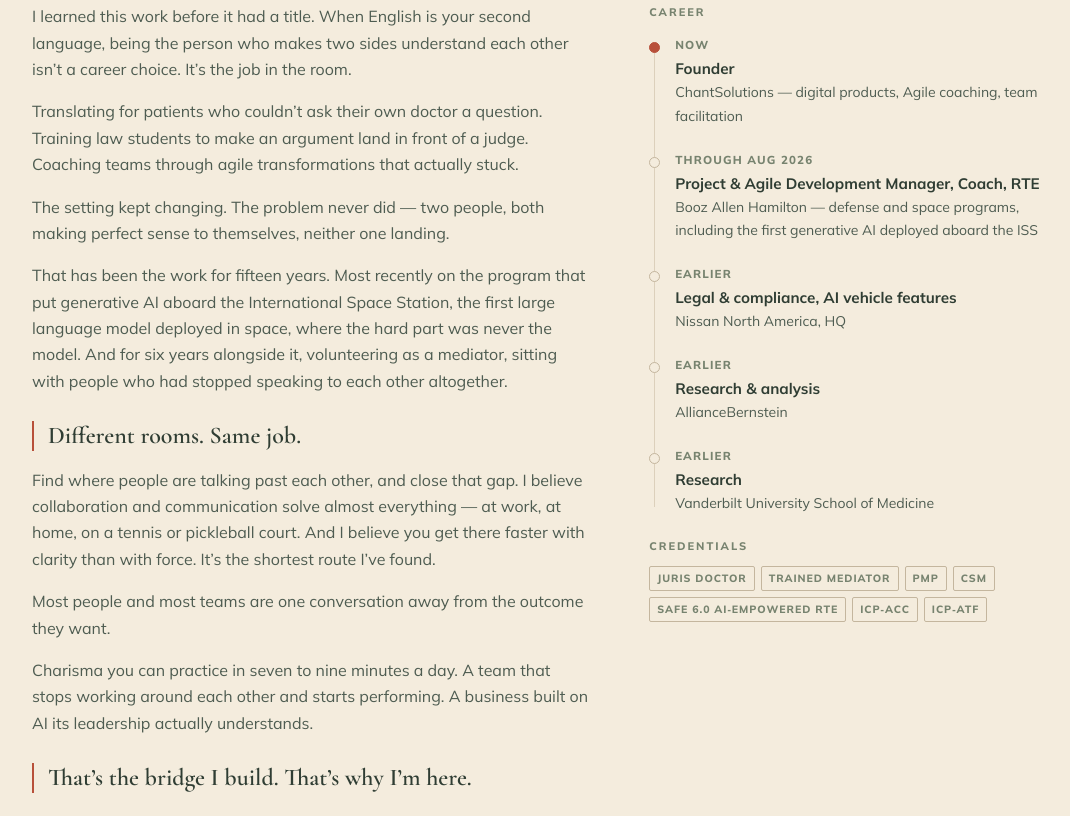
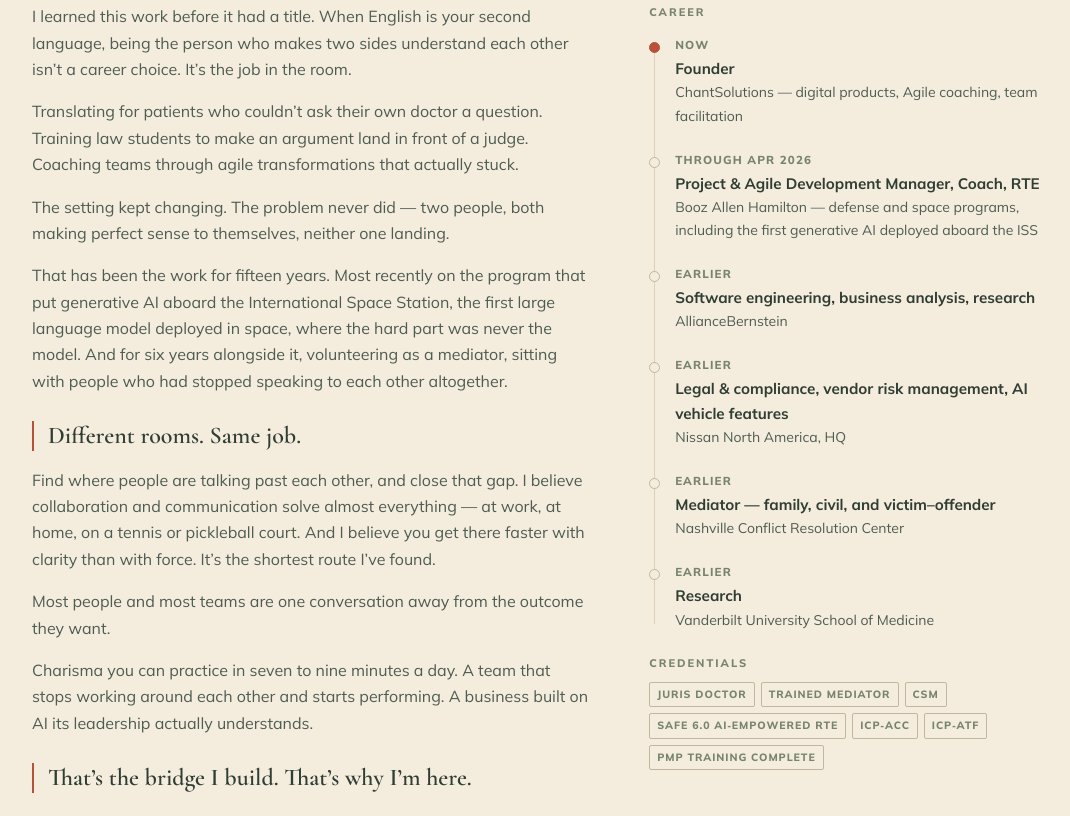
Before and after one commit to siprachanh/chantsolutions, a website: page src/page.html in a window 1280 px wide. Shown: the part 1184-2000 px from the top of the page, without its empty margins (92-1162 px from the left). Drawn offline with nearby package versions, Linux system fonts and the light colour scheme; no server answers.

Commit message:
Add PMP training complete as a qualified credential

```diff
--- a/public/csp.json
+++ b/public/csp.json
@@ -1,5 +1,5 @@
 {
-  "generatedAt": "2026-09-09T16:23:57.267Z",
+  "generatedAt": "2026-09-09T17:05:17.993Z",
   "style": [
     "sha256-eHYcSFV+F95H6lbI9MbeSJgUiw3J0qkRy/mhbEyC/yk="
   ],
--- a/src/page.html
+++ b/src/page.html
@@ -590,19 +590,24 @@ footer{padding:44px 0 56px}
               <span class="org">ChantSolutions &mdash; digital products, Agile coaching, team facilitation</span>
             </li>
             <li>
-              <span class="when">Through Aug 2026</span>
+              <span class="when">Through Apr 2026</span>
               <span class="role">Project &amp; Agile Development Manager, Coach, RTE</span>
               <span class="org">Booz Allen Hamilton &mdash; defense and space programs, including the first generative AI deployed aboard the ISS</span>
             </li>
             <li>
               <span class="when">Earlier</span>
-              <span class="role">Legal &amp; compliance, AI vehicle features</span>
+              <span class="role">Software engineering, business analysis, research</span>
+              <span class="org">AllianceBernstein</span>
+            </li>
+            <li>
+              <span class="when">Earlier</span>
+              <span class="role">Legal &amp; compliance, vendor risk management, AI vehicle features</span>
               <span class="org">Nissan North America, HQ</span>
             </li>
             <li>
               <span class="when">Earlier</span>
-              <span class="role">Research &amp; analysis</span>
-              <span class="org">AllianceBernstein</span>
+              <span class="role">Mediator &mdash; family, civil, and victim&ndash;offender</span>
+              <span class="org">Nashville Conflict Resolution Center</span>
             </li>
             <li>
               <span class="when">Earlier</span>
@@ -614,11 +619,14 @@ footer{padding:44px 0 56px}
           <div class="tags">
             <span class="tag">Juris Doctor</span>
             <span class="tag">Trained mediator</span>
-            <span class="tag">PMP</span>
             <span class="tag">CSM</span>
             <span class="tag">SAFe 6.0 AI&#8209;Empowered RTE</span>
             <span class="tag">ICP&#8209;ACC</span>
             <span class="tag">ICP&#8209;ATF</span>
+            <!-- Last, and qualified. The 35 contact hours are done; the exam is
+                 not taken, so this is not a held certification and must never
+                 be shortened to "PMP". -->
+            <span class="tag">PMP training complete</span>
           </div>
         </div>
       </div>
```
Also changed, not shown: docs/index.html (+13 -5 lines), public/index.html (+13 -5 lines), tests/ui.test.js (+62 -0 lines), dist/artifact.html.
